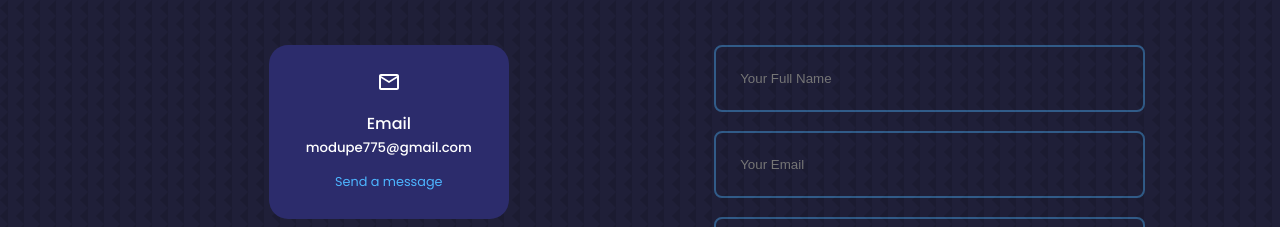
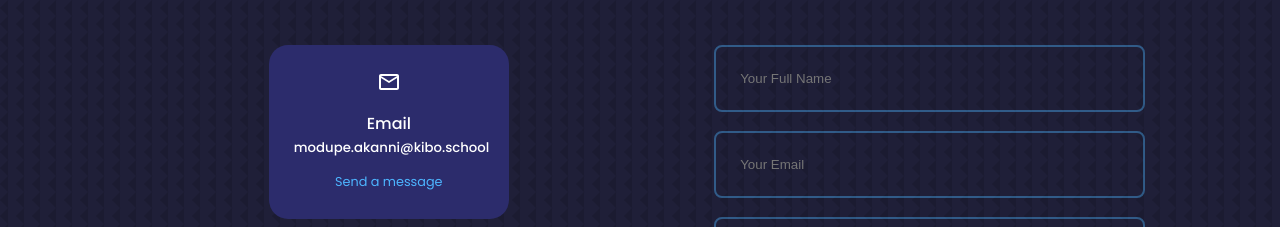
Before and after one commit to Goketech/portfolio, a React (Create React App) app: page / in a window 1280 px wide. Shown: the part 3200-3427 px from the top of the page. Built offline with nearby package versions, Linux system fonts and the light colour scheme.

Commit message:
modify contact section

```diff
--- a/src/components/contact/Contact.jsx
+++ b/src/components/contact/Contact.jsx
@@ -31,7 +31,7 @@ const Contact = () => {
           <article className="contact__option">
             <MdOutlineEmail className='contact__option-icon'/>
             <h4>Email</h4>
-            <h5>modupe775@gmail.com</h5>
+            <h5>modupe.akanni@kibo.school</h5>
             <a href="mailto:modupe.akanni@kibo.school">Send a message</a>
           </article>
           {/* <article className="contact__option">
```
